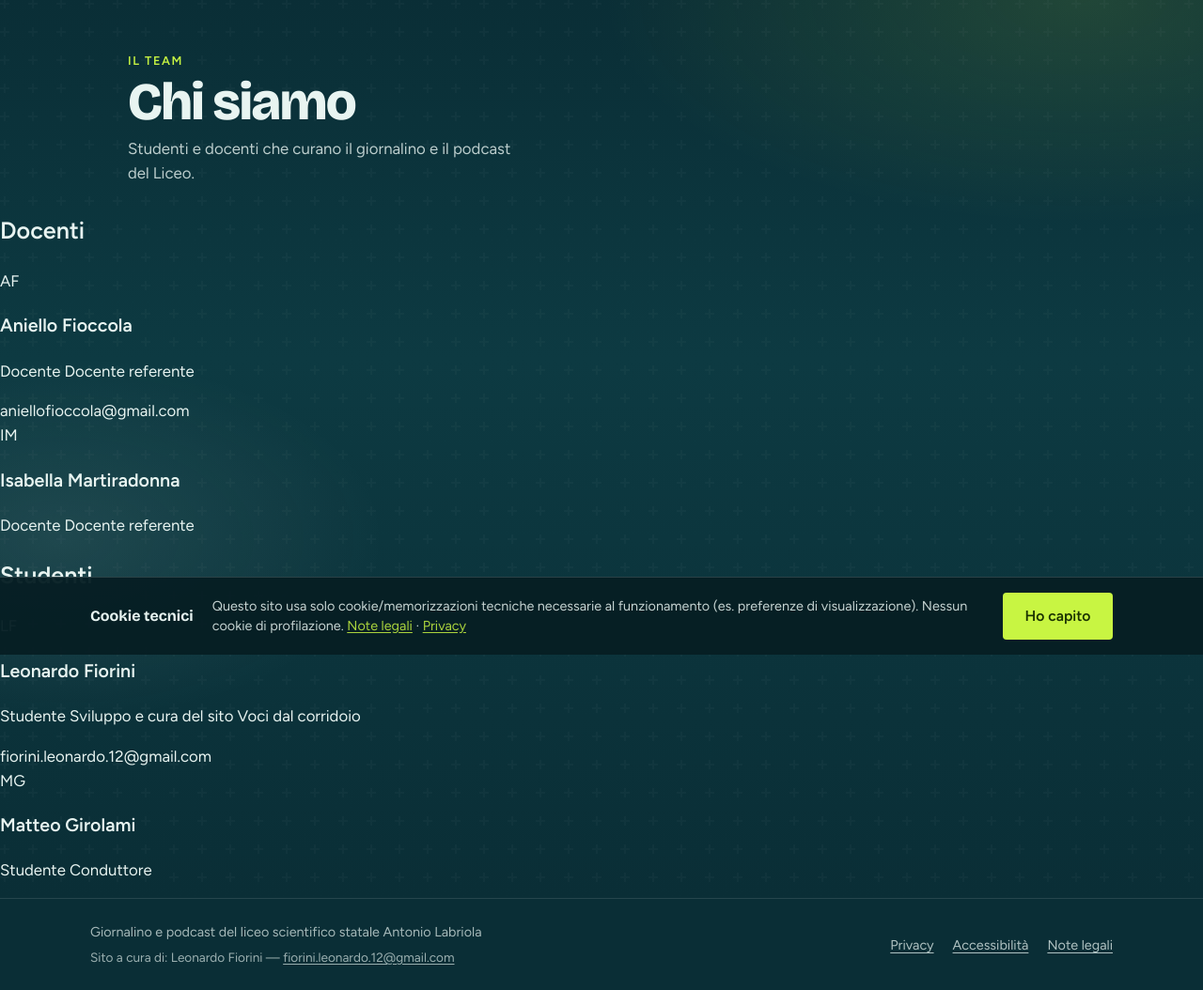
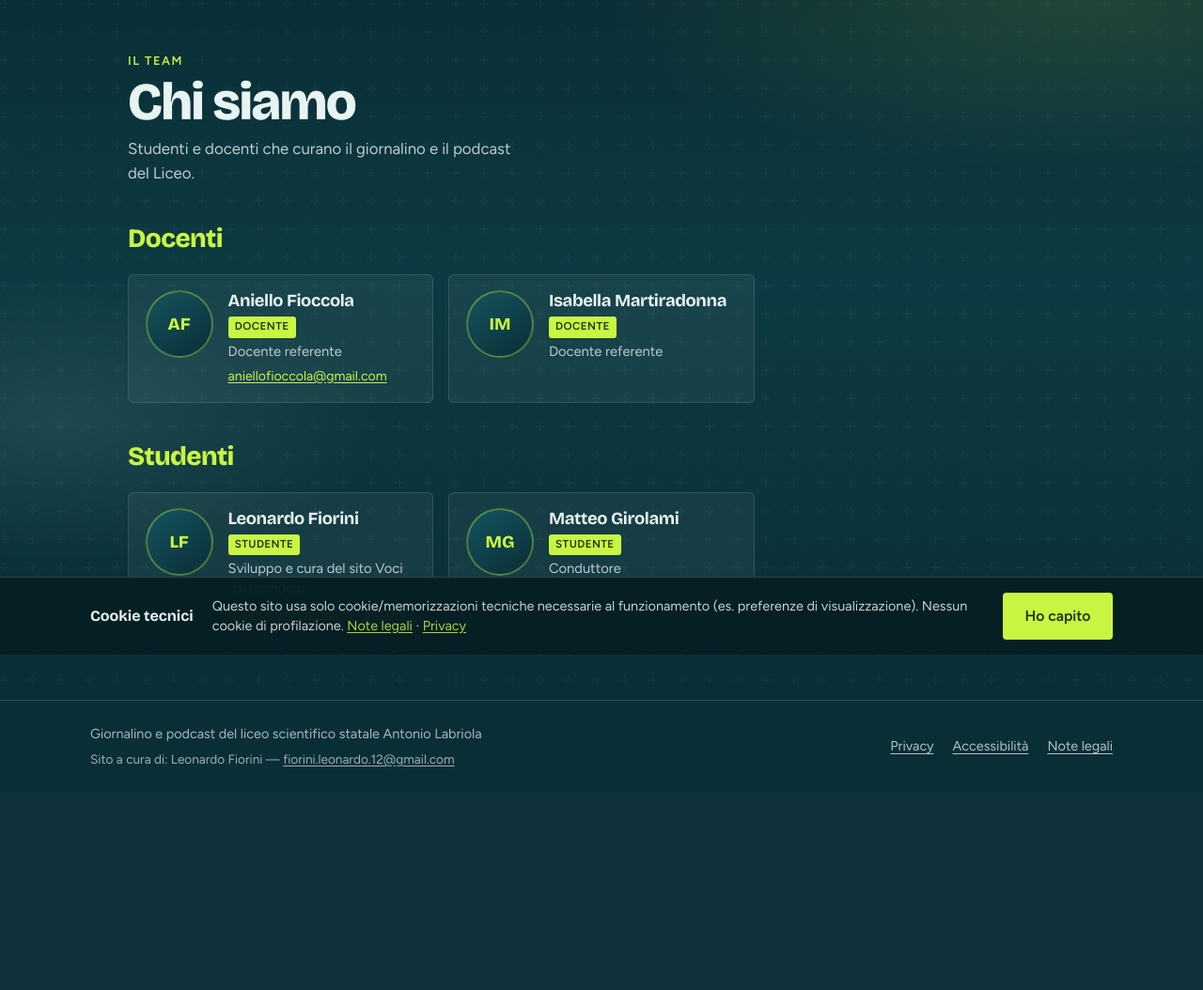
Before and after one commit to LeoFiore542/giornalino_podcast, a Flask app: page /chi-siamo in a window 1280 px wide. Shown: the part 103-1157 px from the top of the page at 94% size. After the commit the page ends 919 px from the top, so only its background shows below. Run offline with Flask 3, Linux system fonts and the light colour scheme.

Commit message:
Restore Chi siamo member card styles.
The redazione layout CSS was removed with the old storage styles; put it back so the team cards render correctly again.

Co-authored-by: Cursor <cursoragent@cursor.com>

```diff
--- a/static/css/style.css
+++ b/static/css/style.css
@@ -844,6 +844,119 @@ main {
   line-height: 1.45;
 }
 
+.redazione-section {
+  position: relative;
+  z-index: 1;
+  width: min(100%, var(--max));
+  margin: 0 auto;
+  padding: 1.75rem clamp(1rem, 4vw, 2.5rem) clamp(3rem, 8vh, 5rem);
+  display: flex;
+  flex-direction: column;
+  gap: 2.25rem;
+}
+
+.team-group-title {
+  margin: 0 0 1rem;
+  font-family: var(--font-display);
+  font-weight: 800;
+  font-size: clamp(1.35rem, 3vw, 1.75rem);
+  letter-spacing: -0.02em;
+  color: var(--accent);
+}
+
+.redazione-grid {
+  display: grid;
+  gap: 1rem;
+  grid-template-columns: repeat(auto-fill, minmax(min(100%, 17rem), 1fr));
+}
+
+.member-card {
+  display: flex;
+  gap: 1rem;
+  align-items: flex-start;
+  padding: 1rem 1.1rem;
+  border-radius: 6px;
+  border: 1px solid rgba(232, 244, 241, 0.12);
+  background: rgba(232, 244, 241, 0.05);
+}
+
+.member-photo-wrap {
+  flex-shrink: 0;
+}
+
+.member-photo {
+  width: 4.5rem;
+  height: 4.5rem;
+  border-radius: 50%;
+  object-fit: cover;
+  display: block;
+  border: 2px solid rgba(200, 245, 66, 0.35);
+}
+
+.member-photo-fallback {
+  display: flex;
+  align-items: center;
+  justify-content: center;
+  background: linear-gradient(145deg, #14545f, #0a2e36);
+  color: var(--accent);
+  font-family: var(--font-display);
+  font-weight: 800;
+  font-size: 1.15rem;
+}
+
+.member-body {
+  min-width: 0;
+  display: flex;
+  flex-direction: column;
+  gap: 0.35rem;
+}
+
+.member-name {
+  margin: 0;
+  font-family: var(--font-display);
+  font-weight: 700;
+  font-size: 1.15rem;
+  letter-spacing: -0.02em;
+  line-height: 1.2;
+}
+
+.member-role {
+  margin: 0;
+  display: flex;
+  flex-direction: column;
+  gap: 0.25rem;
+}
+
+.member-badge {
+  align-self: flex-start;
+  font-size: 0.72rem;
+  font-weight: 700;
+  letter-spacing: 0.04em;
+  text-transform: uppercase;
+  padding: 0.15rem 0.45rem;
+  border-radius: 3px;
+  background: var(--accent);
+  color: var(--accent-ink);
+}
+
+.member-task {
+  font-size: 0.92rem;
+  opacity: 0.78;
+  line-height: 1.4;
+}
+
+.member-email {
+  font-size: 0.88rem;
+  color: var(--accent);
+  text-decoration: underline;
+  text-underline-offset: 0.15em;
+  word-break: break-word;
+}
+
+.member-email:hover {
+  opacity: 0.9;
+}
+
 .catalog-empty {
   grid-column: 1 / -1;
   margin: 0;
```
